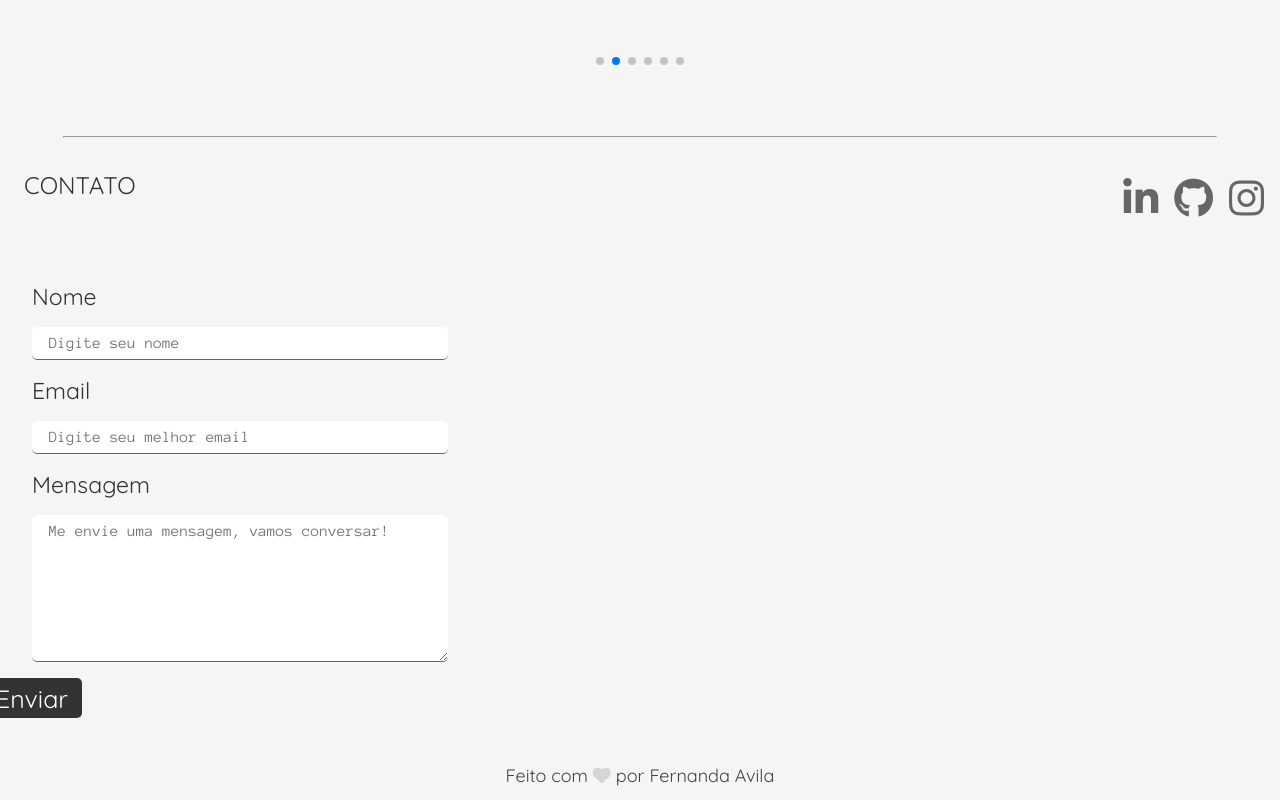
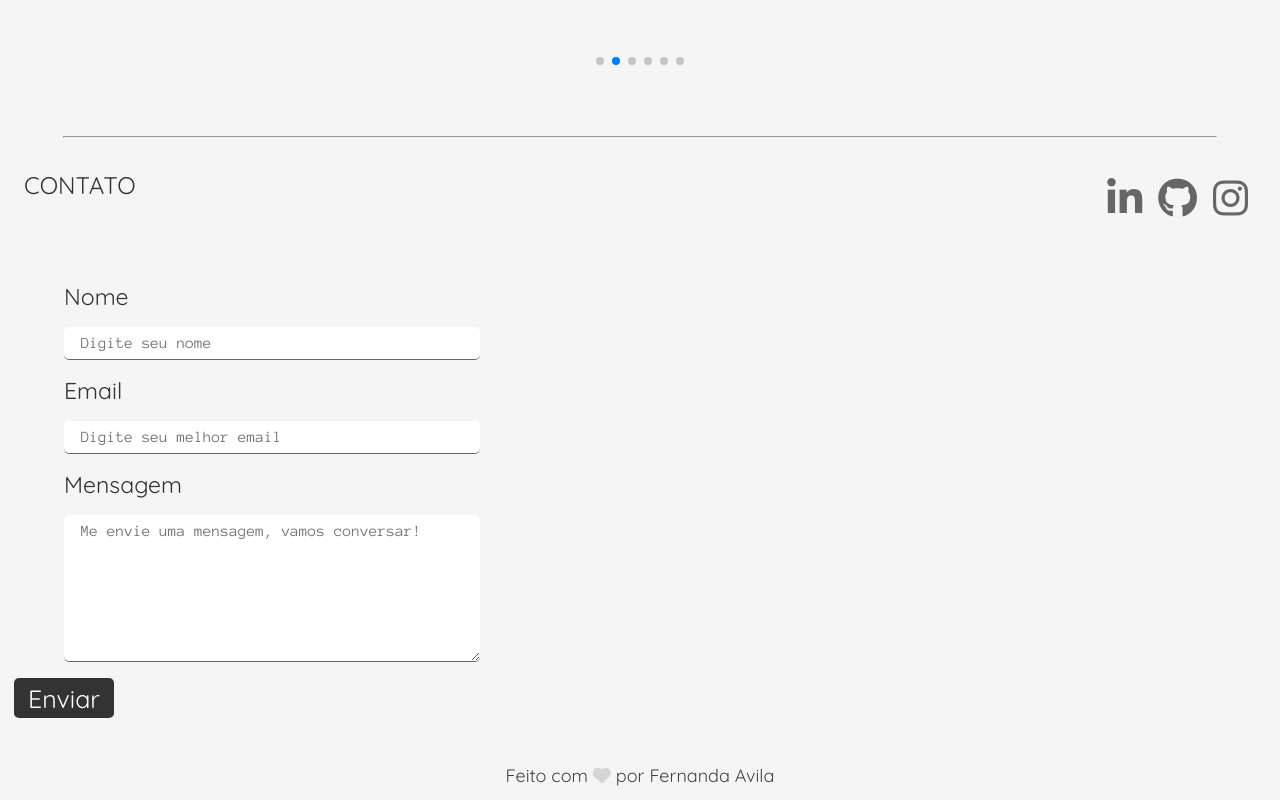
Before and after one commit to fernanda-avila/portfolio, a plain HTML site: page index.html in a window 1280 px wide. Shown: the part 2473-3273 px from the top of the page. Drawn offline with nearby package versions, Linux system fonts and the light colour scheme; a web font is replaced by a local one.

Commit message:
Update styles.css

```diff
--- a/styles.css
+++ b/styles.css
@@ -313,7 +313,8 @@ body {
 
 .contact-container {
     display: flex;
-    margin: 2em 1em;
+    margin: 2em;
+    margin-left: 60%;
     gap: 1em;
 }
 
@@ -321,7 +322,7 @@ body {
     display: flex;
     flex-direction: column;
     gap: 1em;
-    margin: 2em 2em;
+    margin: 2em 4em;
 }
 
 .form input,
```
